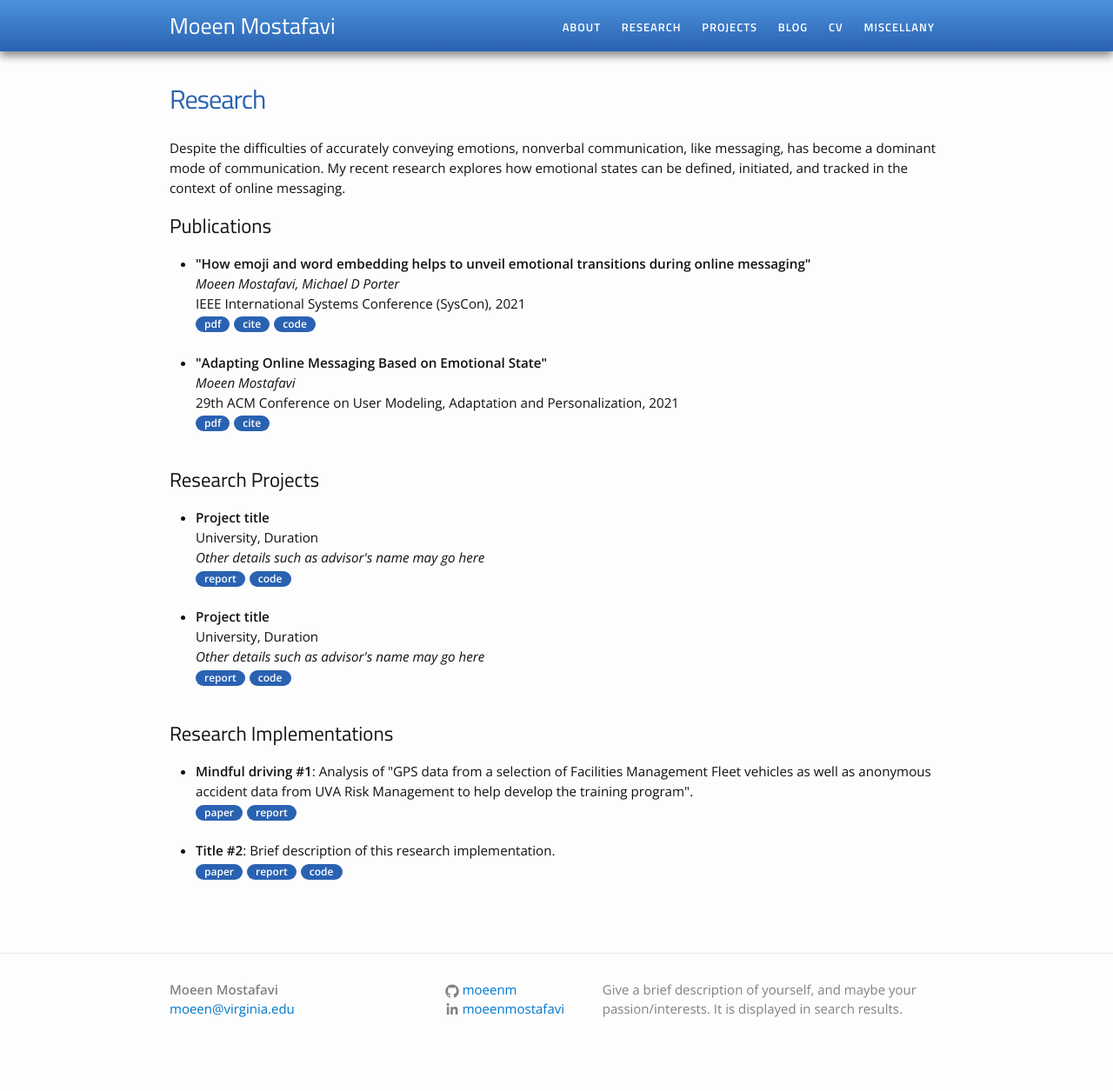
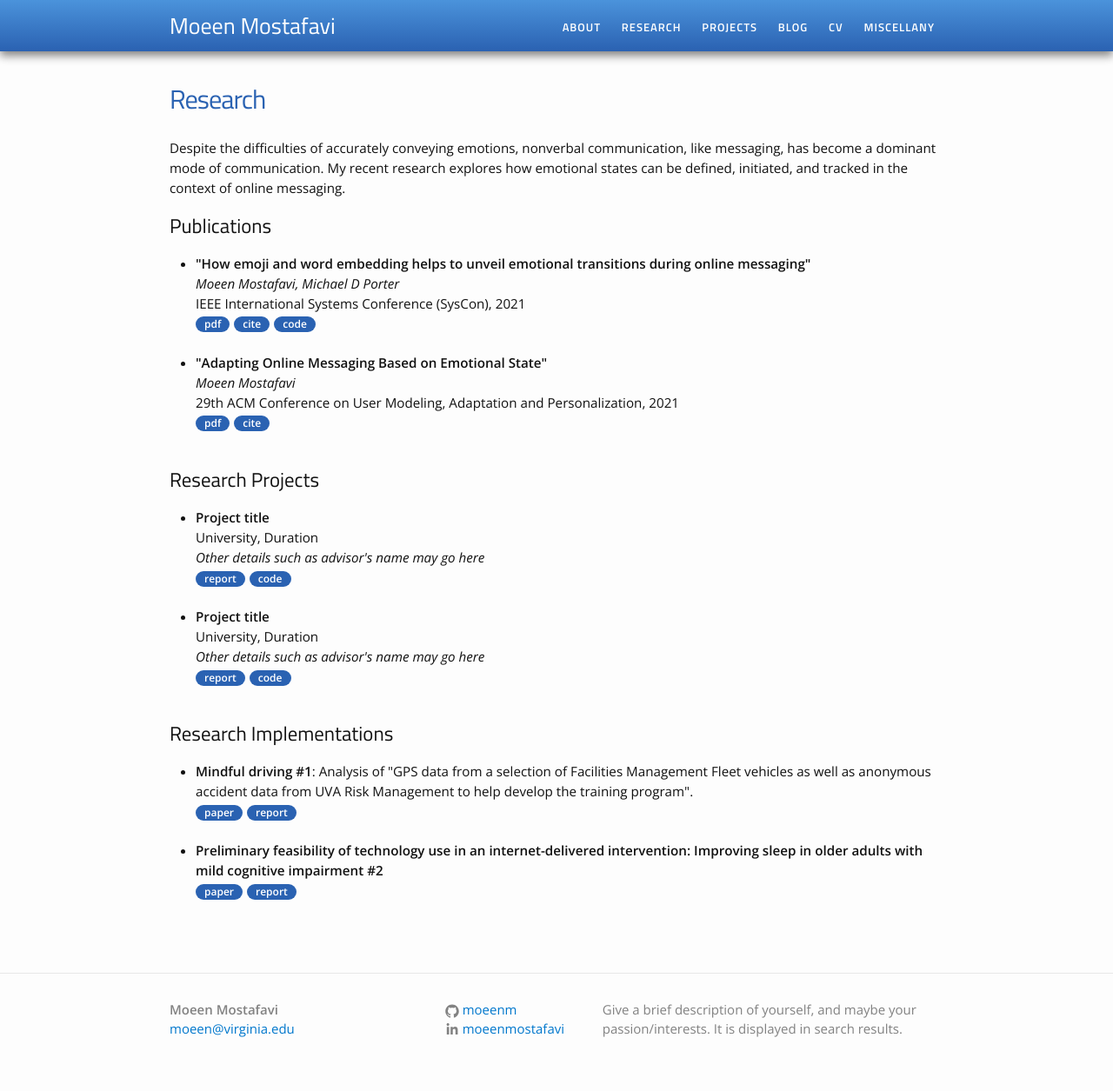
Before and after one commit to moeenm/moeenm.github.io, a Jekyll site: the page built from research.md, in a window 1280 px wide. Shown: the whole page at 87% size. Built offline with Jekyll 4.4.1, drawn with Linux system fonts in a browser that asks for light colours; before the commit the page ends 1232 px from its top, so only the background shows below that.

Commit message:
Update research.md

```diff
--- a/research.md
+++ b/research.md
@@ -45,7 +45,7 @@ Despite the difficulties of accurately conveying emotions, nonverbal communicati
 		<a href="https://ieeexplore.ieee.org/stamp/stamp.jsp?arnumber=9483746"><div class="color-button">paper</div></a><a href="https://www.fm.virginia.edu/about/news/mindful-driving.html"><div class="color-button">report</div></a>
 	</li><br>
 	<li>
-		<b>Title #2</b>: Brief description of this research implementation.<br>
-		<a href=""><div class="color-button">paper</div></a><a href=""><div class="color-button">report</div></a><a href=""><div class="color-button">code</div></a>
+		<b>Preliminary feasibility of technology use in an internet-delivered intervention: Improving sleep in older adults with mild cognitive impairment #2</b> <br>
+		<a href="https://alz-journals.onlinelibrary.wiley.com/doi/epdf/10.1002/alz.038831"><div class="color-button">paper</div></a><a href="https://alz-journals.onlinelibrary.wiley.com/doi/abs/10.1002/alz.038831"><div class="color-button">report</div></a>
 	</li><br>
 </ul>
```
